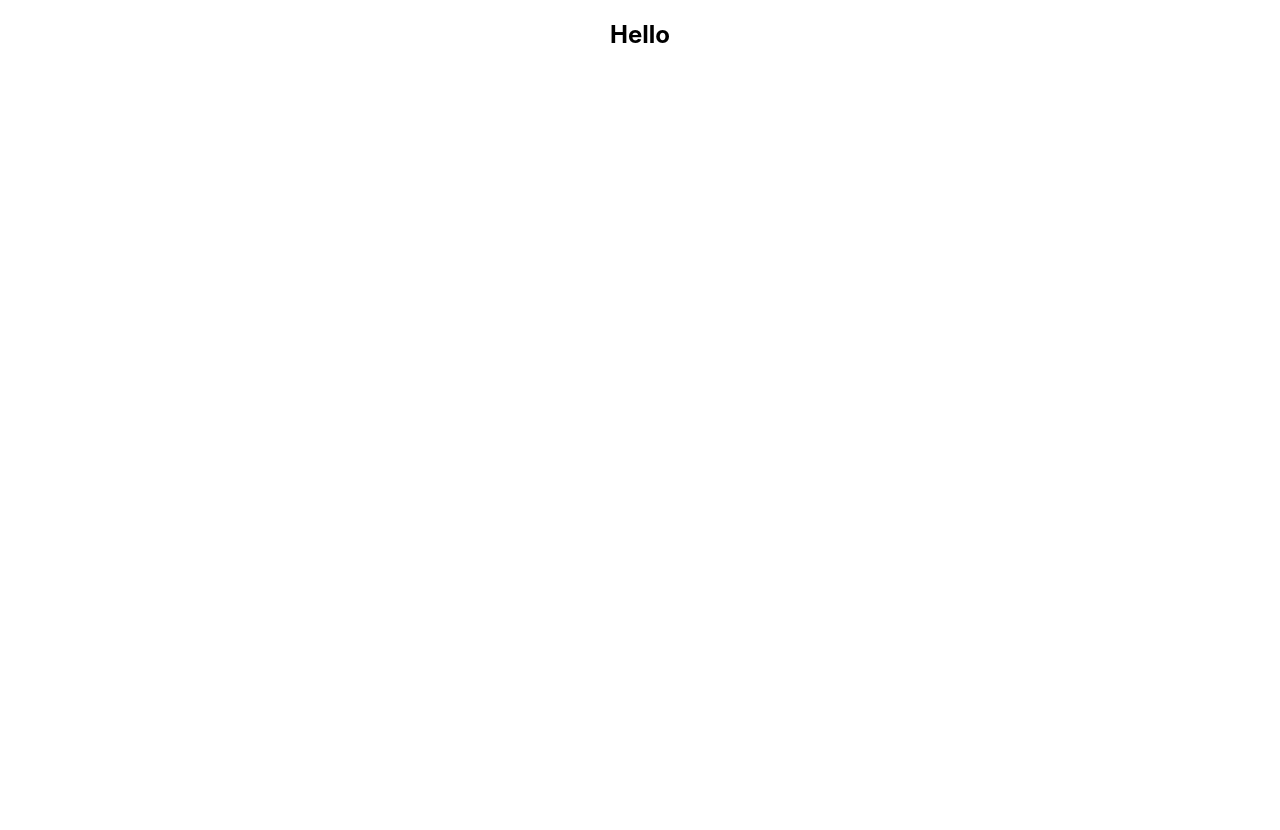
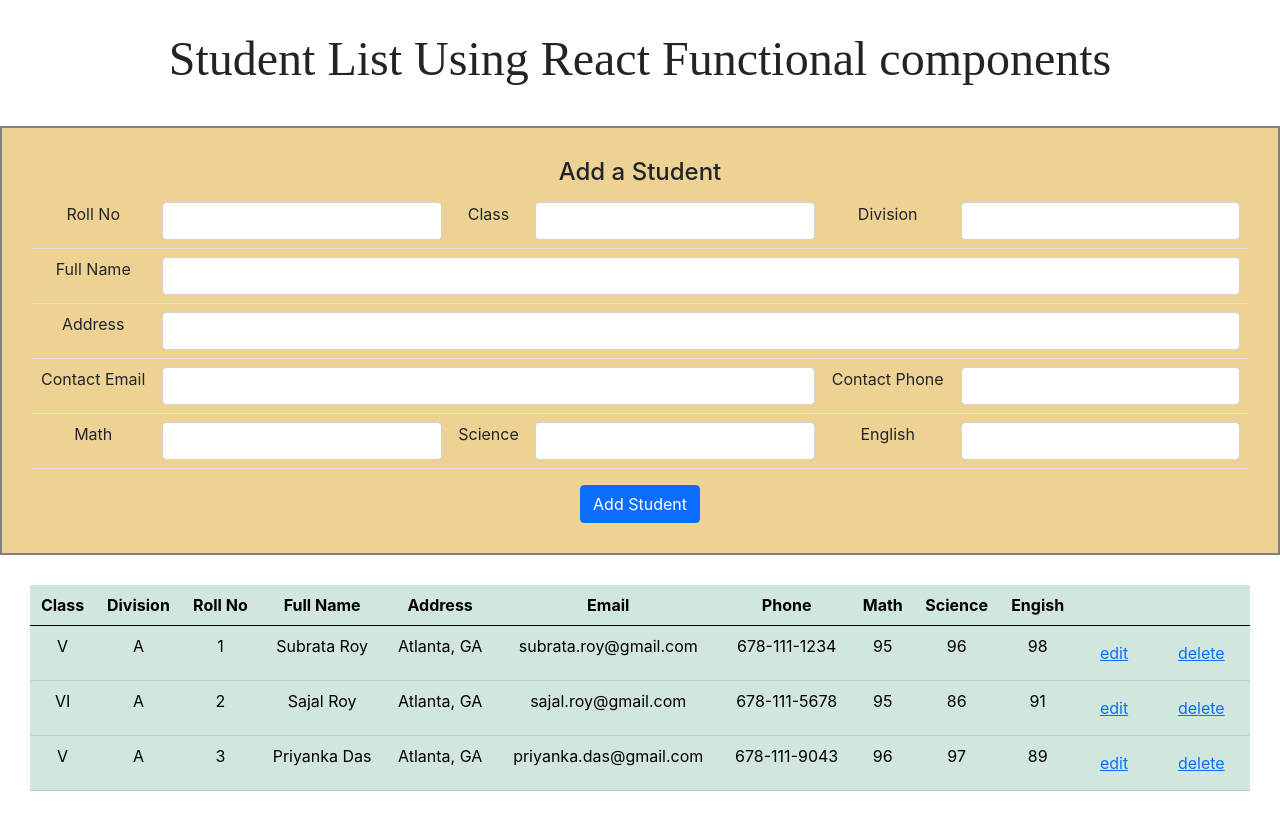
Before and after one commit to subrataroy321/Dash_Tasks, a React (Create React App) app: page / in a window 1280 px wide. Shown: the top 830 px of the page. Before the commit the page ends 800 px from the top, so only its background shows below. Built offline with nearby package versions, Linux system fonts and the light colour scheme.

Commit message:
add initial student data array to student_list.js, design using html table and bootstrap, implement input tags for adding a new student

```diff
--- a/package.json
+++ b/package.json
@@ -9,6 +9,7 @@
     "react": "^17.0.2",
     "react-dom": "^17.0.2",
     "react-scripts": "4.0.3",
+    "styled-components": "^5.3.0",
     "web-vitals": "^1.1.2"
   },
   "scripts": {
--- a/public/index.html
+++ b/public/index.html
@@ -24,7 +24,8 @@
       work correctly both with client-side routing and a non-root public URL.
       Learn how to configure a non-root public URL by running `npm run build`.
     -->
-    <title>React App</title>
+    <title>Student List Using Functional Component</title>
+    <link href="https://cdn.jsdelivr.net/npm/bootstrap@5.0.2/dist/css/bootstrap.min.css" rel="stylesheet" integrity="sha384-EVSTQN3/azprG1Anm3QDgpJLIm9Nao0Yz1ztcQTwFspd3yD65VohhpuuCOmLASjC" crossorigin="anonymous">
   </head>
   <body>
     <noscript>You need to enable JavaScript to run this app.</noscript>
--- a/src/App.css
+++ b/src/App.css
@@ -14,7 +14,7 @@
 }
 
 .App-header {
-  background-color: #282c34;
+  background-color: #eed294;
   min-height: 100vh;
   display: flex;
   flex-direction: column;
--- a/src/App.js
+++ b/src/App.js
@@ -1,12 +1,24 @@
-import logo from './logo.svg';
-import './App.css';
+import React from 'react'
+import styled from 'styled-components'
+import StudentList from './components/StudentList';
 
 function App() {
   return (
-    <div className="App">
-      <h2>Hello</h2>
-    </div>
+    <MainWrapper>
+      <h2>Student List Using React Functional components</h2>
+      <StudentList />
+    </MainWrapper>
   );
 }
 
 export default App;
+
+const MainWrapper = styled.div`
+  @import url('https://fonts.googleapis.com/css2?family=Indie+Flower&display=swap');
+  text-align: center;
+  h2 {
+    font-family: 'Indie Flower', cursive;
+    padding: 30px;
+    font-size: 3em;
+  }
+`
--- /dev/null
+++ b/src/components/StudentList.js
@@ -0,0 +1,168 @@
+import React from 'react'
+import styled from 'styled-components'
+
+function StudentList() {
+
+    var studentArray = [
+        {
+            class: "V",
+            division: "A",
+            roll_no:1,
+            name: "Subrata Roy",
+            address: "Atlanta, GA",
+            contact_email: "subrata.roy@gmail.com",
+            contact_phone: "678-111-1234",
+            math: 95,
+            science: 96,
+            english: 98
+
+        },
+        {
+            class: "VI",
+            division: "A",
+            roll_no:2,
+            name: "Sajal Roy",
+            address: "Atlanta, GA",
+            contact_email: "sajal.roy@gmail.com",
+            contact_phone: "678-111-5678",
+            math: 95,
+            science: 86,
+            english: 91
+
+        },
+        {
+            class: "V",
+            division: "A",
+            roll_no:3,
+            name: "Priyanka Das",
+            address: "Atlanta, GA",
+            contact_email: "priyanka.das@gmail.com",
+            contact_phone: "678-111-9043",
+            math: 96,
+            science: 97,
+            english: 89
+
+        }
+    ]
+
+
+    return (
+        <StudentListWrapper>
+            <AddStudentWrapper>
+                <h4>Add a Student</h4>
+                <table className="table">
+                    <thead></thead>
+                    <tbody>
+                        <tr>
+                            <td>Roll No</td>
+                            <td>
+                                <input type="number" name="class" className="form-control" />
+                            </td>
+                            <td>Class</td>
+                            <td>
+                                <input type="text" name="class" className="form-control" />
+                            </td>
+                            <td>Division</td>
+                            <td>
+                                <input type="text" name="class" className="form-control" />
+                            </td>
+                        </tr>
+                        <tr>
+                            <td>Full Name</td>
+                            <td colspan="6">
+                                <input type="text" name="class" className="form-control" />
+                            </td>
+                        </tr>
+                        <tr>
+                            <td>Address</td>
+                            <td colspan="6">
+                                <input type="text" name="class" className="form-control" />
+                            </td>
+                        </tr>
+                        <tr>
+                            <td>Contact Email</td>
+                            <td colspan="3">
+                                <input type="email" name="class" className="form-control" />
+                            </td>
+                            <td>Contact Phone</td>
+                            <td colspan="2">
+                                <input type="number" name="class" className="form-control" />
+                            </td>
+                        </tr>
+                        <tr>
+                            <td>Math</td>
+                            <td>
+                                <input type="number" name="class" className="form-control" />
+                            </td>
+                            <td>Science</td>
+                            <td>
+                                <input type="number" name="class" className="form-control" />
+                            </td>
+                            <td>English</td>
+                            <td>
+                                <input type="number" name="class" className="form-control" />
+                            </td>
+                        </tr>
+                    </tbody>
+                </table>
+                        <input type="button" value="Add Student" className="btn btn-primary"/>
+            </AddStudentWrapper>
+
+            <StudentTableWrapper>
+                <table className="table table-hover table-success">
+                    <thead>
+                        <tr>
+                            <th>Class</th>
+                            <th>Division</th>
+                            <th>Roll No</th>
+                            <th>Full Name</th>
+                            <th>Address</th>
+                            <th>Email</th>
+                            <th>Phone</th>
+                            <th>Math</th>
+                            <th>Science</th>
+                            <th>Engish</th>
+                            <th></th>
+                            <th></th>
+                        </tr>
+                    </thead>
+                    <tbody>
+                        {studentArray.map((student, i) =>
+                            <tr key={i}>
+                                <td>{student.class}</td>
+                                <td>{student.division}</td>
+                                <td>{student.roll_no}</td>
+                                <td>{student.name}</td>
+                                <td>{student.address}</td>
+                                <td>{student.contact_email}</td>
+                                <td>{student.contact_phone}</td>
+                                <td>{student.math}</td>
+                                <td>{student.science}</td>
+                                <td>{student.english}</td>
+                                <td>
+                                    <input type="button" value="edit" className="btn btn-link"/>
+                                </td>
+                                <td>
+                                    <input type="button" value="delete" className="btn btn-link"/>
+                                </td>
+                            </tr>
+                        )}
+                    </tbody>
+                </table>
+            </StudentTableWrapper>
+        </StudentListWrapper>
+    )
+}
+
+export default StudentList
+
+const StudentListWrapper = styled.div``
+const AddStudentWrapper = styled.div`
+    padding: 30px;
+    text-align: center;
+    border: solid 2px gray;
+    background-color: #eed294;
+`
+const StudentTableWrapper = styled.div`
+    padding: 30px;
+`
```
Also changed, not shown: 1 other file (tests, documents, lock files or other folders).
